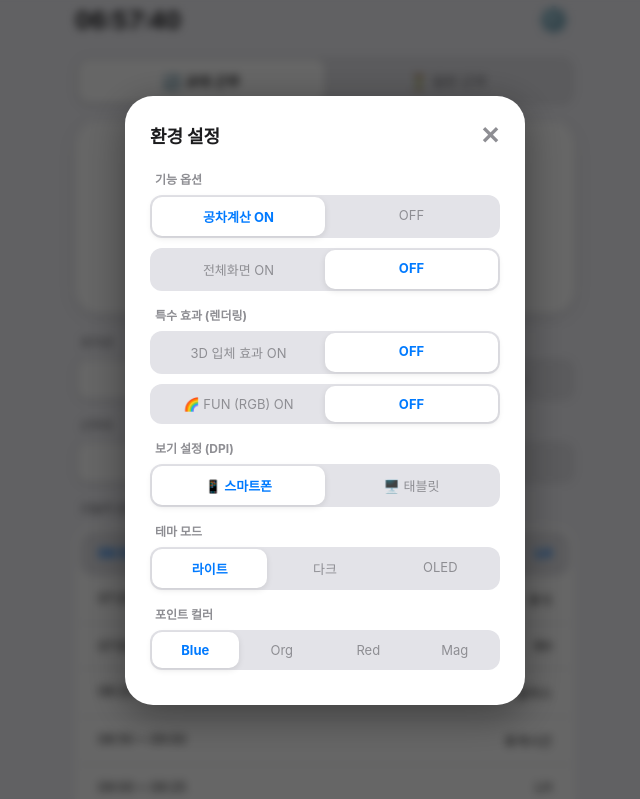
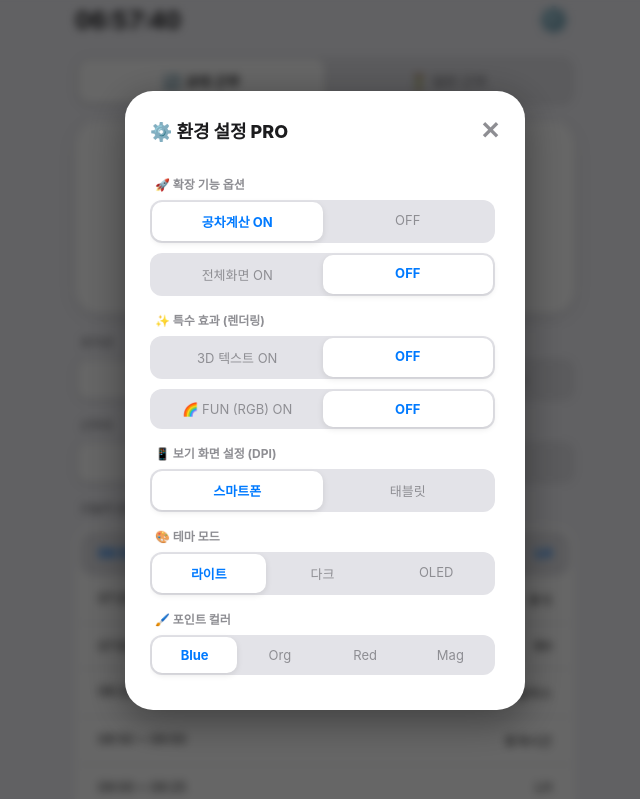
Before and after one commit to Platahellagood/Platahellagood.github.io, a plain HTML site: page index.html in a window 1280 px wide. Both pictures are taken after a click on the button "⚙️". Shown: the top 799 px of the page, without its empty margins (315-955 px from the left). Drawn offline with Linux system fonts and the light colour scheme.

Commit message:
Update index.html

```diff
--- a/index.html
+++ b/index.html
@@ -51,7 +51,7 @@
         .container { max-width: 500px; margin: auto; position: relative; transition: max-width 0.3s; }
 
         .header { display: flex; justify-content: space-between; align-items: center; margin-bottom: 15px; }
-        .current-time-bar { font-size: 24px; font-weight: 700; font-variant-numeric: tabular-nums; transition: 0.3s, text-shadow 0.3s; }
+        .current-time-bar { font-size: 24px; font-weight: 700; font-variant-numeric: tabular-nums; transition: 0.3s, text-shadow 0.3s, color 0.3s; }
         .settings-btn { font-size: 26px; cursor: pointer; background: none; border: none; color: var(--text); padding: 5px; }
 
         .tab-menu { display: flex; background: var(--tab-bg); border-radius: 14px; padding: 3px; margin-bottom: 15px; }
@@ -60,7 +60,7 @@
 
         .card { background: var(--card); border-radius: 24px; padding: 30px 20px; margin-bottom: 20px; box-shadow: 0 4px 15px rgba(0,0,0,0.1); text-align: center; transition: 0.3s; }
         #countdown-label { font-size: 15px; color: var(--primary); margin-bottom: 8px; font-weight: 800; height: 1.2em; transition: 0.3s; }
-        #timer-text { font-size: 64px; font-weight: 800; color: var(--primary); font-variant-numeric: tabular-nums; margin: 5px 0; letter-spacing: -2px; transition: 0.3s, text-shadow 0.3s; }
+        #timer-text { font-size: 64px; font-weight: 800; color: var(--primary); font-variant-numeric: tabular-nums; margin: 5px 0; letter-spacing: -2px; transition: 0.3s, text-shadow 0.3s, color 0.3s; }
         #current-task { font-size: 16px; font-weight: 600; color: var(--text); opacity: 0.9; transition: 0.3s; }
 
         .label { font-size: 12px; font-weight: bold; color: var(--secondary); margin: 15px 0 8px 5px; display: block; transition: 0.3s; }
@@ -86,9 +86,16 @@
             display: none; position: fixed; top: 0; left: 0; width: 100%; height: 100%;
             background: rgba(0,0,0,0.6); z-index: 100; align-items: center; justify-content: center; backdrop-filter: blur(4px);
         }
-        .modal-content { background: var(--card); width: 85%; max-width: 350px; max-height: 85vh; overflow-y: auto; border-radius: 28px; padding: 25px; box-shadow: 0 10px 40px rgba(0,0,0,0.4); transition: 0.3s; }
-        .modal-header { display: flex; justify-content: space-between; align-items: center; margin-bottom: 20px; font-weight: 800; font-size: 18px; }
+        .modal-content {
+            background: var(--card); width: 85%; max-width: 350px; border-radius: 28px; padding: 25px;
+            box-shadow: 0 10px 40px rgba(0,0,0,0.4); transition: 0.3s;
+            display: flex; flex-direction: column; max-height: 80vh;
+        }
+        .modal-header { display: flex; justify-content: space-between; align-items: center; margin-bottom: 15px; font-weight: 800; font-size: 18px; flex-shrink: 0; }
         .close-btn { cursor: pointer; font-size: 24px; color: var(--secondary); }
+        .modal-body { overflow-y: auto; flex-grow: 1; padding-right: 5px; } /* 스크롤 영역 추가 */
+        .modal-body::-webkit-scrollbar { width: 6px; }
+        .modal-body::-webkit-scrollbar-thumb { background: var(--secondary); border-radius: 10px; }
 
         /* 커스텀 알림 팝업 */
         #custom-alert {
@@ -106,12 +113,17 @@
             text-shadow: 1px 1px 0px rgba(120,120,120,0.4), 2px 2px 0px rgba(120,120,120,0.2), 3px 3px 5px rgba(0,0,0,0.3);
         }
 
-        /* FUN (RGB) 모드 */
-        @keyframes rgbRainbow {
-            0% { filter: hue-rotate(0deg); }
-            100% { filter: hue-rotate(360deg); }
+        /* FUN (RGB) 모드 - 필터 대신 색상을 지속적으로 변경하여 성능과 가독성 확보 */
+        @keyframes rgbColors {
+            0% { color: #FF3B30; }
+            25% { color: #FF9500; }
+            50% { color: #34C759; }
+            75% { color: #007AFF; }
+            100% { color: #AF52DE; }
         }
-        body.mode-fun { animation: rgbRainbow 4s linear infinite; }
+        body.mode-fun #timer-text, body.mode-fun .current-time-bar, body.mode-fun #countdown-label {
+            animation: rgbColors 3s infinite alternate;
+        }
 
         /* 🖥️ 태블릿 모드 (DPI 스케일업) */
         body.tablet-mode { padding: 40px; }
@@ -130,10 +142,6 @@
         body.tablet-mode .modal-content, body.tablet-mode .alert-content { max-width: 450px; padding: 35px; }
         body.tablet-mode .modal-header { font-size: 22px; }
         body.tablet-mode .alert-msg { font-size: 20px; }
-
-        /* 웹킷 스크롤바 커스텀 */
-        .modal-content::-webkit-scrollbar { width: 6px; }
-        .modal-content::-webkit-scrollbar-thumb { background: var(--secondary); border-radius: 10px; }
     </style>
 </head>
 <body class="theme-blue">
@@ -195,13 +203,14 @@
     </div>
 
     <div id="settings-modal" onclick="if(event.target == this) toggleSettings(false)">
-        <div class="modal-content">
+        <div class="modal-content" onclick="event.stopPropagation()">
             <div class="modal-header">
-                <span>환경 설정</span>
+                <span>⚙️ 환경 설정 PRO</span>
                 <span class="close-btn" onclick="toggleSettings(false)">✕</span>
             </div>
 
-            <span class="label">기능 옵션</span>
+            <div class="modal-body">
+                <span class="label">🚀 확장 기능 옵션</span>
                 <div class="radio-group">
                     <input type="radio" name="feat-calc" id="calc-on" value="on" checked onclick="applyFeatures()"><label for="calc-on">공차계산 ON</label>
                     <input type="radio" name="feat-calc" id="calc-off" value="off" onclick="applyFeatures()"><label for="calc-off">OFF</label>
@@ -211,9 +220,9 @@
                     <input type="radio" name="feat-full" id="full-off" value="off" checked onclick="applyFeatures(true)"><label for="full-off">OFF</label>
                 </div>
 
-            <span class="label">특수 효과 (렌더링)</span>
+                <span class="label">✨ 특수 효과 (렌더링)</span>
                 <div class="radio-group">
-                <input type="radio" name="feat-3d" id="3d-on" value="on" onclick="applyFeatures()"><label for="3d-on">3D 입체 효과 ON</label>
+                    <input type="radio" name="feat-3d" id="3d-on" value="on" onclick="applyFeatures()"><label for="3d-on">3D 텍스트 ON</label>
                     <input type="radio" name="feat-3d" id="3d-off" value="off" checked onclick="applyFeatures()"><label for="3d-off">OFF</label>
                 </div>
                 <div class="radio-group">
@@ -221,20 +230,20 @@
                     <input type="radio" name="feat-fun" id="fun-off" value="off" checked onclick="applyFeatures()"><label for="fun-off">OFF</label>
                 </div>
 
-            <span class="label">보기 설정 (DPI)</span>
+                <span class="label">📱 보기 화면 설정 (DPI)</span>
                 <div class="radio-group">
-                <input type="radio" name="view-mode" id="view-mobile" value="mobile" checked onclick="saveAndApplyTheme()"><label for="view-mobile">📱 스마트폰</label>
-                <input type="radio" name="view-mode" id="view-tablet" value="tablet" onclick="saveAndApplyTheme()"><label for="view-tablet">🖥️ 태블릿</label>
+                    <input type="radio" name="view-mode" id="view-mobile" value="mobile" checked onclick="saveAndApplyTheme()"><label for="view-mobile">스마트폰</label>
+                    <input type="radio" name="view-mode" id="view-tablet" value="tablet" onclick="saveAndApplyTheme()"><label for="view-tablet">태블릿</label>
                 </div>
 
-            <span class="label">테마 모드</span>
+                <span class="label">🎨 테마 모드</span>
                 <div class="radio-group">
                     <input type="radio" name="bg-mode" id="bg-light" value="light" checked onclick="saveAndApplyTheme()"><label for="bg-light">라이트</label>
                     <input type="radio" name="bg-mode" id="bg-dark" value="dark" onclick="saveAndApplyTheme()"><label for="bg-dark">다크</label>
                     <input type="radio" name="bg-mode" id="bg-oled" value="oled" onclick="saveAndApplyTheme()"><label for="bg-oled">OLED</label>
                 </div>
 
-            <span class="label">포인트 컬러</span>
+                <span class="label">🖌️ 포인트 컬러</span>
                 <div class="radio-group">
                     <input type="radio" name="accent" id="acc-blue" value="blue" checked onclick="saveAndApplyTheme()"><label for="acc-blue">Blue</label>
                     <input type="radio" name="accent" id="acc-orange" value="orange" onclick="saveAndApplyTheme()"><label for="acc-orange">Org</label>
@@ -243,9 +252,10 @@
                 </div>
             </div>
         </div>
+    </div>
 
     <div id="custom-alert" onclick="if(event.target == this) this.style.display='none'">
-        <div class="alert-content">
+        <div class="alert-content" onclick="event.stopPropagation()">
             <div class="alert-msg" id="alert-msg-text"></div>
             <button class="calc-btn-main" onclick="document.getElementById('custom-alert').style.display='none'" style="width:100%; margin-top:20px; padding:15px; font-size:16px;">확인</button>
         </div>
@@ -322,15 +332,16 @@
     }
 
     function applyFeatures(isFullToggle = false) {
-        // 공차 계산 토글
+        // 공차 계산 토글 저장
         const calcOpt = document.querySelector('input[name="feat-calc"]:checked').value;
         localStorage.setItem('feat-calc', calcOpt);
 
-        // 전체화면 토글
+        // 전체화면 토글 로직
         const fullOpt = document.querySelector('input[name="feat-full"]:checked').value;
         localStorage.setItem('feat-full', fullOpt);
 
         if(isFullToggle) {
+            try {
                 if (fullOpt === 'on') {
                     if (document.documentElement.requestFullscreen) {
                         document.documentElement.requestFullscreen().catch(e=>console.log(e));
@@ -343,9 +354,10 @@
                         else if (document.webkitExitFullscreen) document.webkitExitFullscreen();
                     }
                 }
+            } catch(e) { console.error("Fullscreen API Error:", e); }
         }
 
-        // 3D 토글
+        // 3D 텍스트 토글
         const tdOpt = document.querySelector('input[name="feat-3d"]:checked').value;
         localStorage.setItem('feat-3d', tdOpt);
 
@@ -353,8 +365,8 @@
         const funOpt = document.querySelector('input[name="feat-fun"]:checked').value;
         localStorage.setItem('feat-fun', funOpt);
 
-        setMode(currentMode); // 화면 갱신
-        applyBodyClasses();
+        setMode(currentMode); // 변경된 옵션(공차계산 UI 등) 즉시 반영
+        applyBodyClasses(); // 3D 및 FUN 클래스 적용
     }
 
     function applyBodyClasses() {
@@ -387,7 +399,8 @@
     }
 
     function loadSavedSettings() {
-        // 기존 설정 복원
+        try {
+            // 기본 UI 테마 설정 복원
             const bg = localStorage.getItem('theme-bg') || 'light';
             const acc = localStorage.getItem('theme-acc') || 'blue';
             const view = localStorage.getItem('theme-view') || 'mobile';
@@ -395,7 +408,7 @@
             document.getElementById('acc-' + acc).checked = true;
             document.getElementById('view-' + view).checked = true;
 
-        // 신규 기능 복원
+            // 확장 기능(공차, 전체화면, 3D, FUN) 복원
             const calcOpt = localStorage.getItem('feat-calc') || 'on';
             const fullOpt = localStorage.getItem('feat-full') || 'off';
             const tdOpt = localStorage.getItem('feat-3d') || 'off';
@@ -414,6 +427,7 @@
                 document.getElementById('target-car').value = localStorage.getItem(`${deviceId}_targetCar`) || '';
                 runCalc(false);
             }
+        } catch(e) { console.error("로딩 에러:", e); }
     }
 
     function setMode(mode) {
@@ -423,9 +437,10 @@
         document.getElementById('tab-general').classList.toggle('active', mode === 'general');
         document.getElementById('position-section').style.display = mode === 'rotation' ? 'block' : 'none';
 
-        // 공차 계산 옵션 확인 후 노출
+        // 사용자가 공차 계산을 'on'으로 두었을 때만 탭에 UI 띄우기
         const calcOpt = localStorage.getItem('feat-calc') || 'on';
         document.getElementById('general-extra').style.display = (mode === 'general' && calcOpt === 'on') ? 'block' : 'none';
+
         update();
     }
 
@@ -542,7 +557,11 @@
         document.getElementById('realtime-clock').innerText = clockStr;
         const nowMin = now.getHours() * 60 + now.getMinutes();
         const nowSec = now.getSeconds();
-        const shiftVal = document.querySelector('input[name="shift"]:checked').value;
+
+        const shiftElement = document.querySelector('input[name="shift"]:checked');
+        if(!shiftElement) return;
+        const shiftVal = shiftElement.value;
+
         let targetData = currentMode === 'general' ? RAW_DATA.general : RAW_DATA[document.querySelector('input[name="pos"]:checked').value];
         const currentSchedule = targetData.filter(item => shiftVal === "night" ? item.n : !item.n);
 
```
Lines whose indentation alone changed are shown as unchanged.
